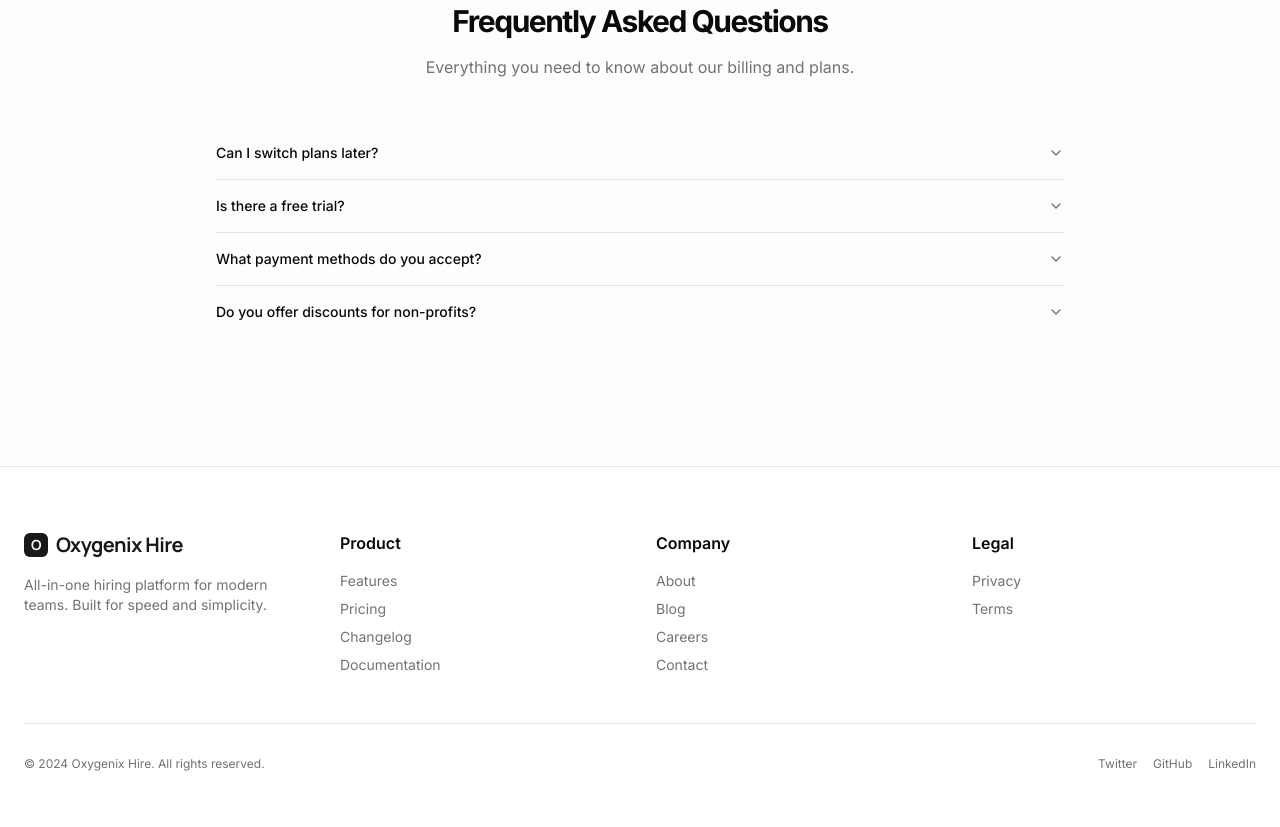
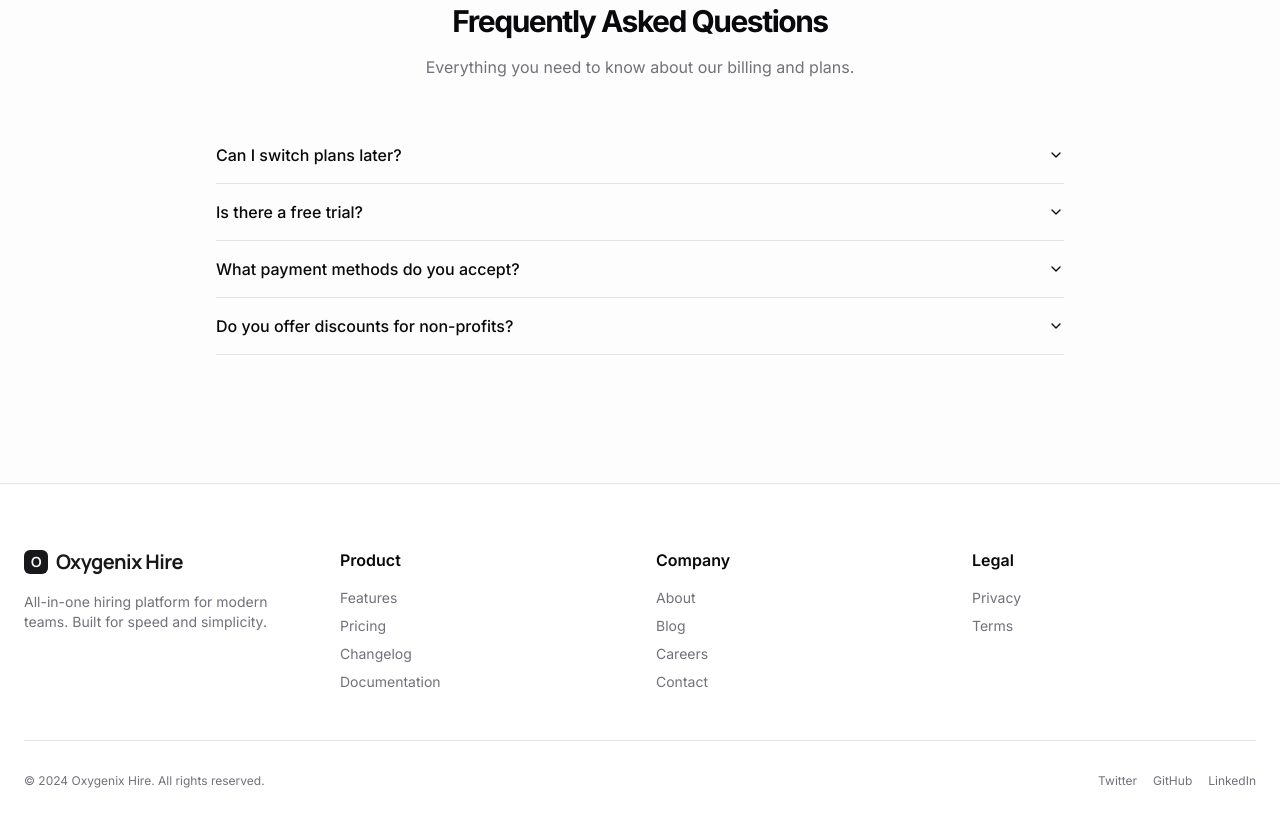
Before and after one commit to oxygenix-labs/oxygenix-hire, a Next.js app: page /pricing in a window 1280 px wide. Shown: the part 1080-1907 px from the top of the page. Built offline with nearby package versions, Linux system fonts and the light colour scheme.

Commit message:
fix: resolve typecheck errors and missing accordion component

```diff
--- a/app/about/page.tsx
+++ b/app/about/page.tsx
@@ -1,7 +1,6 @@
 import Navbar from "@/components/shared/navbar";
 import Footer from "@/components/shared/footer";
 import { Users, Target, Zap, Heart } from "lucide-react";
-import Image from "next/image";
 
 export default function AboutPage() {
     return (
--- a/app/docs/page.tsx
+++ b/app/docs/page.tsx
@@ -1,6 +1,5 @@
 import Navbar from "@/components/shared/navbar";
 import Footer from "@/components/shared/footer";
-import { Button } from "@/components/ui/button";
 import { Input } from "@/components/ui/input";
 import { Card, CardDescription, CardHeader, CardTitle } from "@/components/ui/card";
 import { Search, Book, Settings, Code, Zap } from "lucide-react";
--- a/app/features/page.tsx
+++ b/app/features/page.tsx
@@ -4,7 +4,6 @@
 import { Button } from "@/components/ui/button";
 import { Brain, Zap, Users, Shield, TrendingUp, MessageSquare } from "lucide-react";
 import Link from "next/link";
-import Image from "next/image";
 
 export default function FeaturesPage() {
     return (
--- /dev/null
+++ b/components/ui/accordion.tsx
@@ -0,0 +1,54 @@
+"use client";
+
+import * as React from "react";
+import * as AccordionPrimitive from "@radix-ui/react-accordion";
+import { ChevronDown } from "lucide-react";
+
+import { cn } from "@/lib/utils";
+
+const Accordion = AccordionPrimitive.Root;
+
+const AccordionItem = React.forwardRef<
+    React.ElementRef<typeof AccordionPrimitive.Item>,
+    React.ComponentPropsWithoutRef<typeof AccordionPrimitive.Item>
+>(({ className, ...props }, ref) => (
+    <AccordionPrimitive.Item ref={ref} className={cn("border-b", className)} {...props} />
+));
+AccordionItem.displayName = "AccordionItem";
+
+const AccordionTrigger = React.forwardRef<
+    React.ElementRef<typeof AccordionPrimitive.Trigger>,
+    React.ComponentPropsWithoutRef<typeof AccordionPrimitive.Trigger>
+>(({ className, children, ...props }, ref) => (
+    <AccordionPrimitive.Header className="flex">
+        <AccordionPrimitive.Trigger
+            ref={ref}
+            className={cn(
+                "flex flex-1 items-center justify-between py-4 font-medium transition-all hover:underline [&[data-state=open]>svg]:rotate-180",
+                className
+            )}
+            {...props}
+        >
+            {children}
+            <ChevronDown className="h-4 w-4 shrink-0 transition-transform duration-200" />
+        </AccordionPrimitive.Trigger>
+    </AccordionPrimitive.Header>
+));
+AccordionTrigger.displayName = AccordionPrimitive.Trigger.displayName;
+
+const AccordionContent = React.forwardRef<
+    React.ElementRef<typeof AccordionPrimitive.Content>,
+    React.ComponentPropsWithoutRef<typeof AccordionPrimitive.Content>
+>(({ className, children, ...props }, ref) => (
+    <AccordionPrimitive.Content
+        ref={ref}
+        className="overflow-hidden text-sm transition-all data-[state=closed]:animate-accordion-up data-[state=open]:animate-accordion-down"
+        {...props}
+    >
+        <div className={cn("pb-4 pt-0", className)}>{children}</div>
+    </AccordionPrimitive.Content>
+));
+
+AccordionContent.displayName = AccordionPrimitive.Content.displayName;
+
+export { Accordion, AccordionItem, AccordionTrigger, AccordionContent };
--- a/package.json
+++ b/package.json
@@ -20,6 +20,7 @@
         "@dnd-kit/utilities": "^3.2.2",
         "@google/generative-ai": "^0.24.1",
         "@hookform/resolvers": "^5.2.2",
+        "@radix-ui/react-accordion": "^1.2.12",
         "@radix-ui/react-alert-dialog": "^1.1.15",
         "@radix-ui/react-avatar": "^1.1.11",
         "@radix-ui/react-dialog": "^1.1.15",
```
Also changed, not shown: 1 other file (tests, documents, lock files or other folders).
